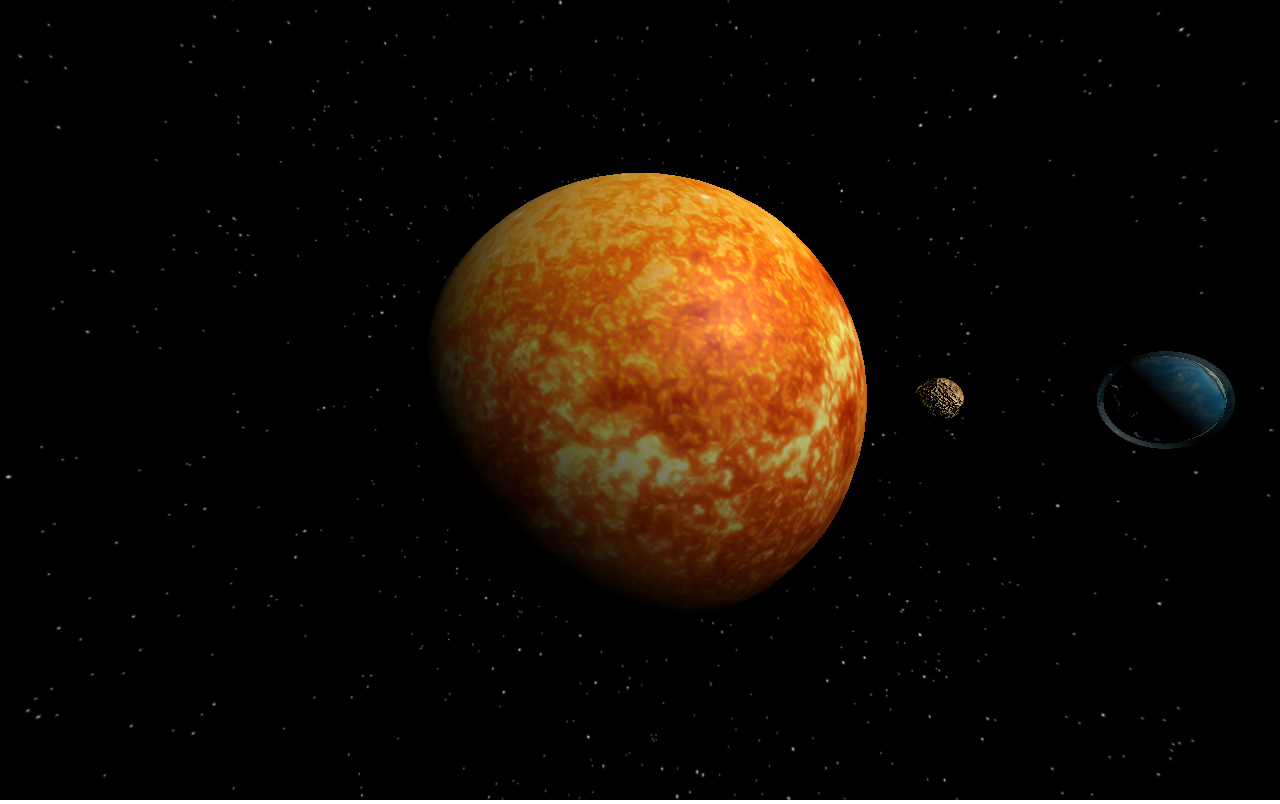
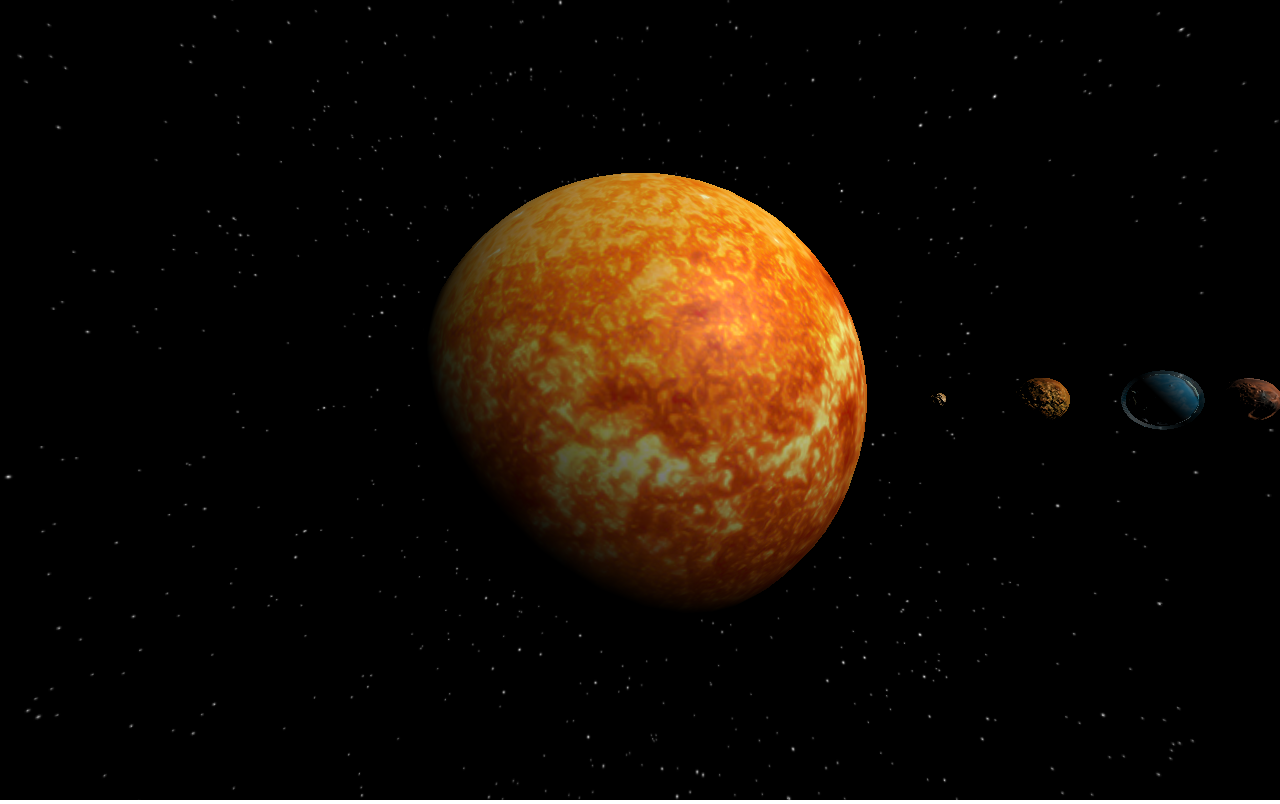
Before and after one commit to NaomiLea/solarsystem, a website: page public/index.html in a window 1280 px wide. Drawn offline with Linux system fonts and the light colour scheme; animation ran at ten frames a second.

Commit message:
adding more planets

```diff
--- a/public/index.html
+++ b/public/index.html
@@ -32,6 +32,12 @@
         var sunTexture = new THREE.TextureLoader().load("images/sunmap.jpg");
         var mercuryTexture = new THREE.TextureLoader().load("images/mercurymap.jpg");
         var mercuryBump = new THREE.TextureLoader().load("images/mercurybump.jpg");
+        var venusTexture = new THREE.TextureLoader().load("images/venusmap.jpg");
+        var venusBump = new THREE.TextureLoader().load("images/venusbump.jpg");
+        var saturnTexture = new THREE.TextureLoader().load("images/saturnmap.jpg");
+        var marsTexture = new THREE.TextureLoader().load("images/marsmap1k.jpg");
+        var marsBump = new THREE.TextureLoader().load("images/marsbump1k.jpg");
+        var jupiterTexture = new THREE.TextureLoader().load("images/jupiter.jpg");
 
 
         var scene = new THREE.Scene();
@@ -41,11 +47,28 @@
         renderer.setSize(window.innerWidth, window.innerHeight);
         document.body.appendChild(renderer.domElement);
 
-        var geometry = new THREE.SphereGeometry(.5, 32, 32);
-        var geometryCloud = new THREE.SphereGeometry(.56, 32, 32);
+        var geometry = new THREE.SphereGeometry(.3, 32, 32);
+        var geometryCloud = new THREE.SphereGeometry(.34, 32, 32);
         var geometrySun = new THREE.SphereGeometry(2, 32, 32);
         var geometrySpace = new THREE.SphereGeometry(90, 32, 32);
-        var geometryMercury = new THREE.SphereGeometry(0.3, 32, 32);
+        var geometryMercury = new THREE.SphereGeometry(0.1, 32, 32);
+        var geometryVenus = new THREE.SphereGeometry(.28, 32, 32);
+        var geomtryJupiter = new THREE.SphereGeometry(0.6, 32, 32);
+        var geometryMars = new THREE.SphereGeometry(0.25, 32, 32);
+
+        var geometrySaturn = new THREE.SphereGeometry();
+
+        var materialMars = new THREE.MeshPhongMaterial({
+            map: marsTexture,
+            bumpMap: marsBump,
+            bumpScale: 0.2
+
+
+        });
+
+        var materialJupiter = new THREE.MeshPhongMaterial({
+          map: jupiterTexture
+        });
 
 
 
@@ -83,6 +106,16 @@
 
         });
 
+        var materialVenus = new THREE.MeshPhongMaterial({
+            map: venusTexture,
+            bumpMap: venusBump,
+            bumpScale: 0.05
+        })
+
+        var venusMesh = new THREE.Mesh(geometryVenus, materialVenus);
+        venusMesh.position.set(5, 0, -1.5);
+        scene.add(venusMesh);
+
         var mercuryMesh = new THREE.Mesh(geometryMercury, materialMercury);
         mercuryMesh.position.set(4, 0, -2)
         scene.add(mercuryMesh);
@@ -102,8 +135,16 @@
         scene.add(starsMesh);
         earthMesh.add(cloudMesh);
 
+        var marsMesh = new THREE.Mesh(geometryMars, materialMars);
+        scene.add(marsMesh);
+        marsMesh.position.set(7, 0, -1);
+
+        var jupiterMesh = new THREE.Mesh(geomtryJupiter, materialJupiter);
+        scene.add(jupiterMesh);
+        jupiterMesh.position.set(8.6, 0, -1);
+
         var light = new THREE.DirectionalLight(0xffffff);
-        light.position.set(10, 10, 10);
+        light.position.set(100, 100, 100);
         scene.add(light);
 
 
@@ -118,6 +159,8 @@
             cloudMesh.rotateOnAxis(earthAxis, 0.02);
             sunMesh.rotateOnAxis(earthAxis, 0.005);
             mercuryMesh.rotateOnAxis(earthAxis, 0.06);
+            venusMesh.rotateOnAxis(earthAxis, 0.04);
+
 
 
             renderer.render(scene, camera);
@@ -127,6 +170,7 @@
 
 
 
+
         camera.position.z = 5;
     </script>
 </body>
```
Also changed, not shown: public/images/jupiter.jpg (added), public/images/marsbump1k.jpg (added), public/images/marsmap1k.jpg (added), public/images/saturnmap.jpg (added), public/images/venusbump.jpg (added), public/images/venusmap.jpg (added).
